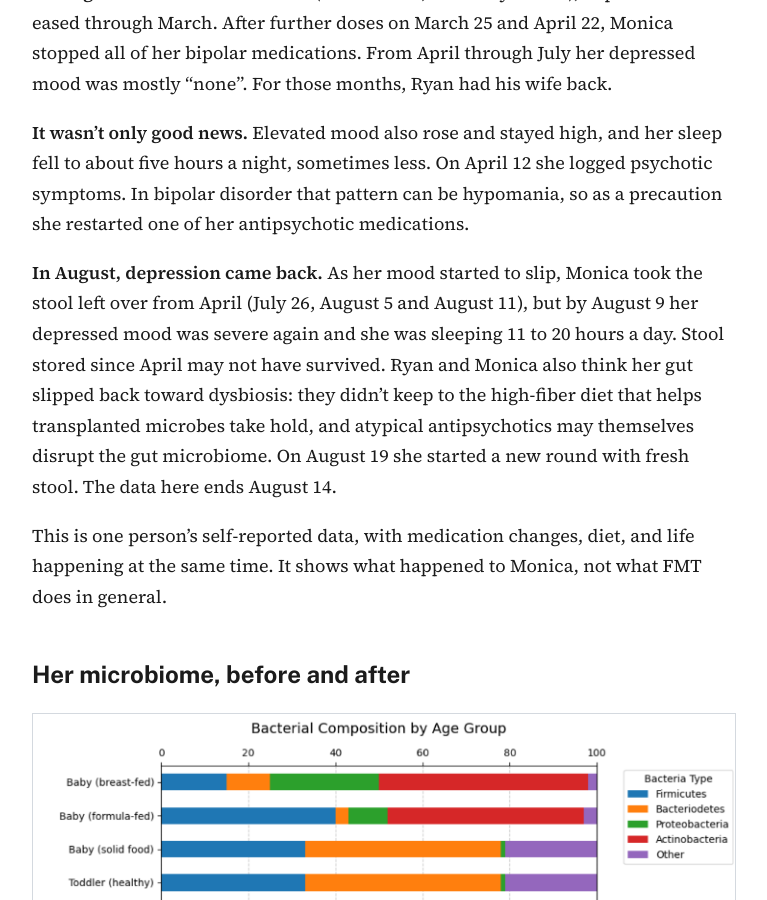
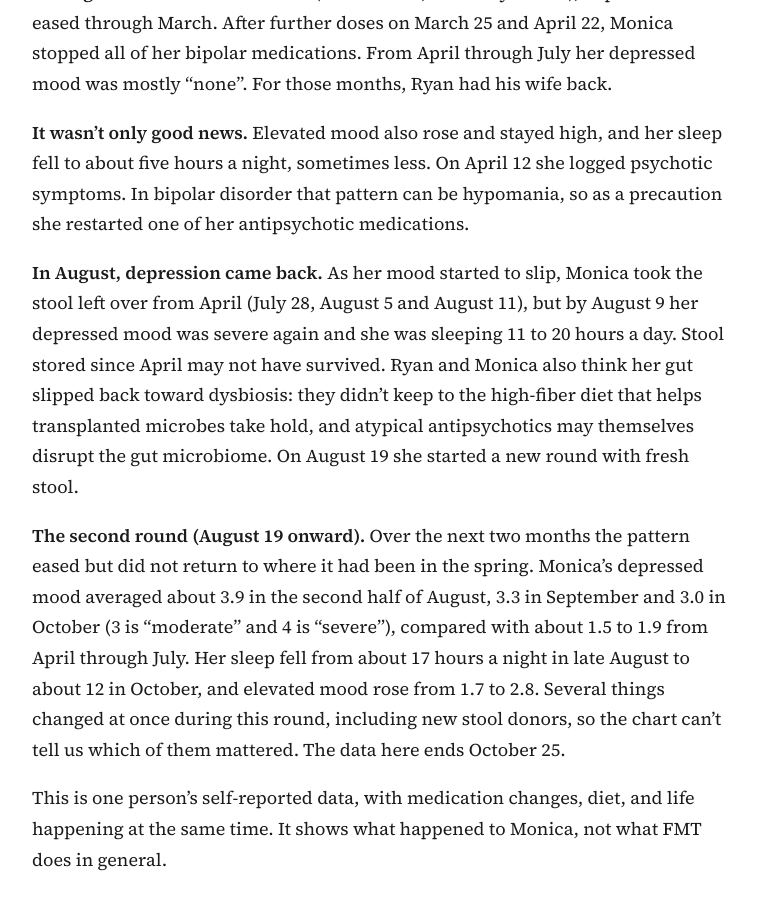
Before and after one commit to ryanmburns93/gut-microbiome-treatment-research-hub, a Jekyll site: the page built from story/index.md, in a window 1280 px wide and 900 px high, scrolled down 4222 px. Shown: the whole window, without its empty margins (40-807 px from the left). Built offline with Jekyll 4.4.1, drawn with Linux system fonts in a browser that asks for light colours; some of the changed text lies outside the part shown.

Commit message:
Update story text and documents list for data through Oct 25
Co-Authored-By: Claude Sonnet 5.5 <noreply@anthropic.com>
Claude-Session: https://claude.ai/code/session_01SV7nfsmy2RZvwfh98h429Q

```diff
--- a/_data/story-documents.yml
+++ b/_data/story-documents.yml
@@ -12,13 +12,13 @@
   kind: Lab results
   summary: Home stool test before FMT. Summarized under "Her microbiome, before and after"; the original report isn't published.
 - title: Daily mood and sleep log (eMoods)
-  date: Jan 1 to Aug 14, 2026
+  date: Jan 1 to Oct 25, 2026
   kind: Timeline
   summary: Self-reported ratings and hours slept, shown in the chart above with averages by period.
 - title: FMT dosing log
-  date: Feb to Aug 2026
+  date: Feb to Oct 2026
   kind: Clinical notes
-  summary: Thirteen capsule doses from February 4 to August 19, marked on the chart.
+  summary: Twenty-two capsule doses from February 4 to October 17, marked on the chart.
 - title: Follow-up gut microbiome test (Jona)
   date: Apr 28, 2026
   kind: Lab results
--- a/story/index.md
+++ b/story/index.md
@@ -58,7 +58,9 @@ One challenge they faced that Jane had not was that they couldn't safely source
 
 **It wasn't only good news.** Elevated mood also rose and stayed high, and her sleep fell to about five hours a night, sometimes less. On April 12 she logged psychotic symptoms. In bipolar disorder that pattern can be hypomania, so as a precaution she restarted one of her antipsychotic medications.
 
-**In August, depression came back.** As her mood started to slip, Monica took the stool left over from April (July 26, August 5 and August 11), but by August 9 her depressed mood was severe again and she was sleeping 11 to 20 hours a day. Stool stored since April may not have survived. Ryan and Monica also think her gut slipped back toward dysbiosis: they didn't keep to the high-fiber diet that helps transplanted microbes take hold, and atypical antipsychotics may themselves disrupt the gut microbiome. On August 19 she started a new round with fresh stool. The data here ends August 14.
+**In August, depression came back.** As her mood started to slip, Monica took the stool left over from April (July 28, August 5 and August 11), but by August 9 her depressed mood was severe again and she was sleeping 11 to 20 hours a day. Stool stored since April may not have survived. Ryan and Monica also think her gut slipped back toward dysbiosis: they didn't keep to the high-fiber diet that helps transplanted microbes take hold, and atypical antipsychotics may themselves disrupt the gut microbiome. On August 19 she started a new round with fresh stool.
+
+**The second round (August 19 onward).** Over the next two months the pattern eased but did not return to where it had been in the spring. Monica's depressed mood averaged about 3.9 in the second half of August, 3.3 in September and 3.0 in October (3 is "moderate" and 4 is "severe"), compared with about 1.5 to 1.9 from April through July. Her sleep fell from about 17 hours a night in late August to about 12 in October, and elevated mood rose from 1.7 to 2.8. Several things changed at once during this round, including new stool donors, so the chart can't tell us which of them mattered. The data here ends October 25.
 
 This is one person's self-reported data, with medication changes, diet, and life happening at the same time. It shows what happened to Monica, not what FMT does in general.
 
```
